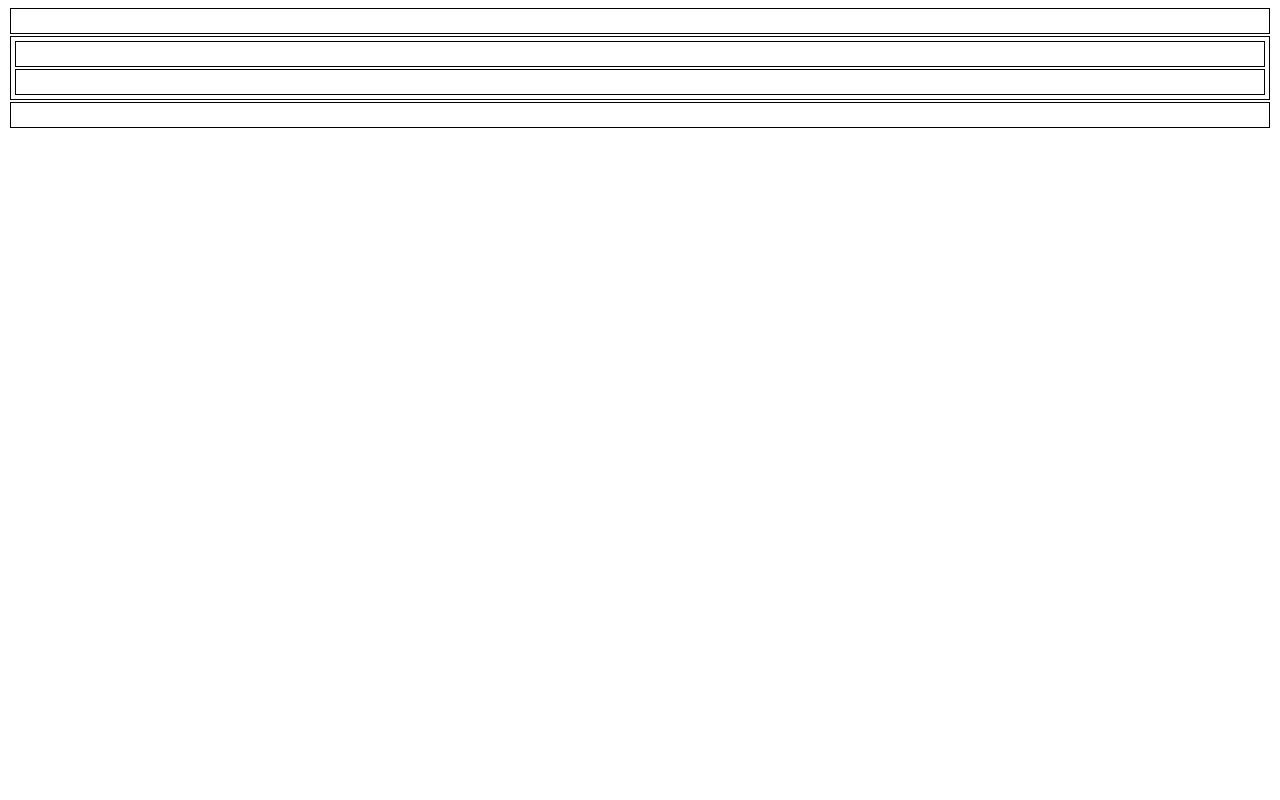
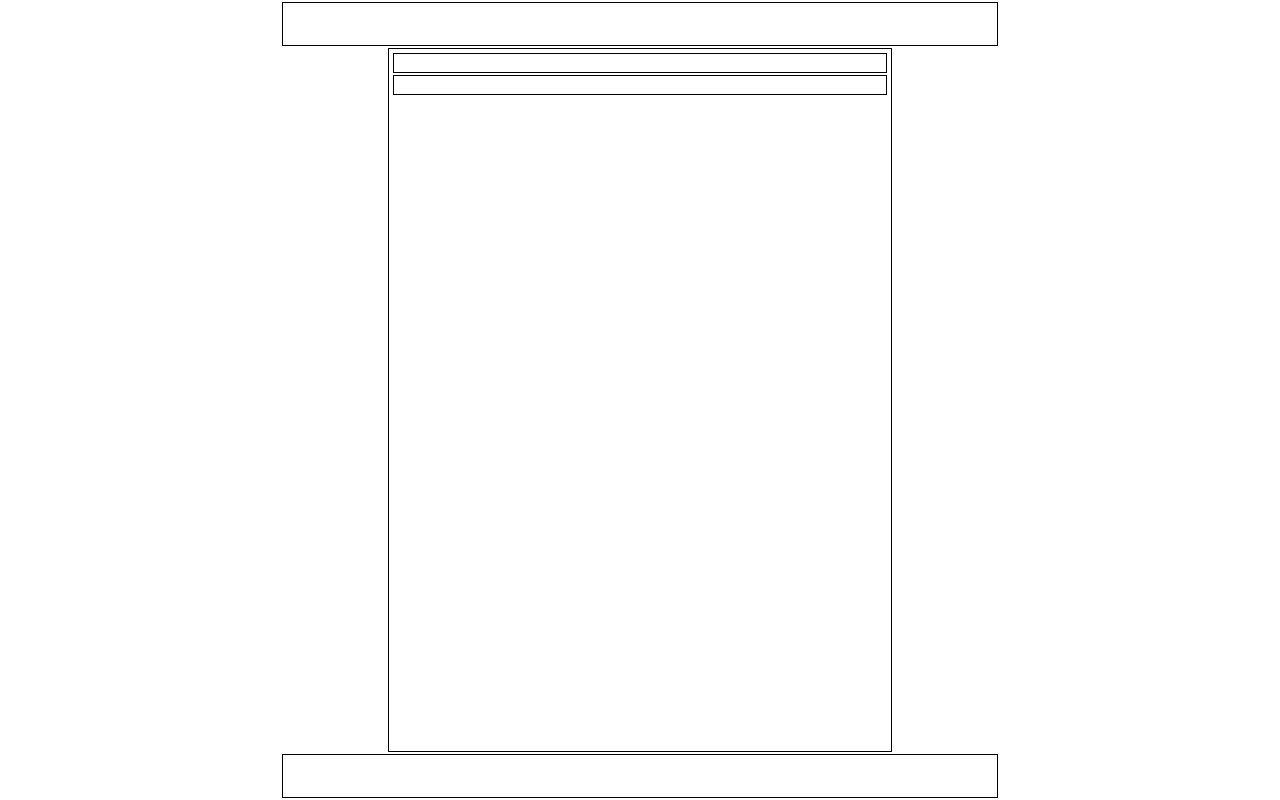
Before and after one commit to JoKrotosky/codealong5, a plain HTML site: page src/index.html in a window 1280 px wide. Drawn offline with Linux system fonts and the light colour scheme.

Commit message:
Wireframe Css

```diff
--- a/src/styles/styles.css
+++ b/src/styles/styles.css
@@ -7,6 +7,50 @@ article {
   border: 1px solid black;
   padding: 2px;
   margin: 2px;
-  min-height:20px;
-  min-width:20px;
+  min-height: 20px;
+  min-width: 20px;
 }
+
+:root {
+  --min-width: 15rem;
+  --header-height: 3rem;
+}
+
+* {
+  padding: 0;
+  margin: 0;
+  box-sizing: border-box;
+}
+
+html,
+body {
+  height: 100vh;
+  font-family: Arial, Helvetica, sans-serif;
+}
+
+body {
+  min-width: var(--min-width);
+  max-width: calc(var(--min-width) * 3);
+  margin: 0 auto;
+  display: grid;
+  grid-template-rows: var(--header-height) auto var(--header-height);
+}
+
+body>main {
+  min-width: var(--min-width);
+  max-width: 70%;
+  width: 100%;
+  margin: 0 auto;
+}
+
+body>header {
+  grid-row: 1;
+}
+
+body>main {
+  grid-row: 2;
+}
+
+body>footer {
+  grid-row: 3;
+}
```
